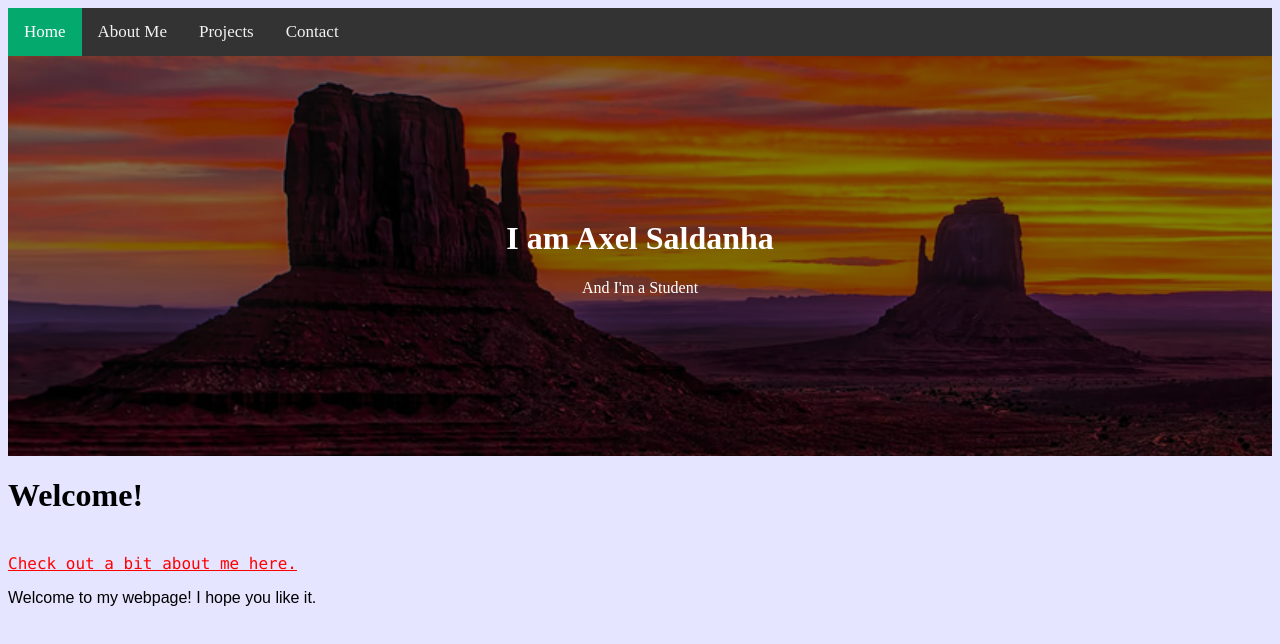
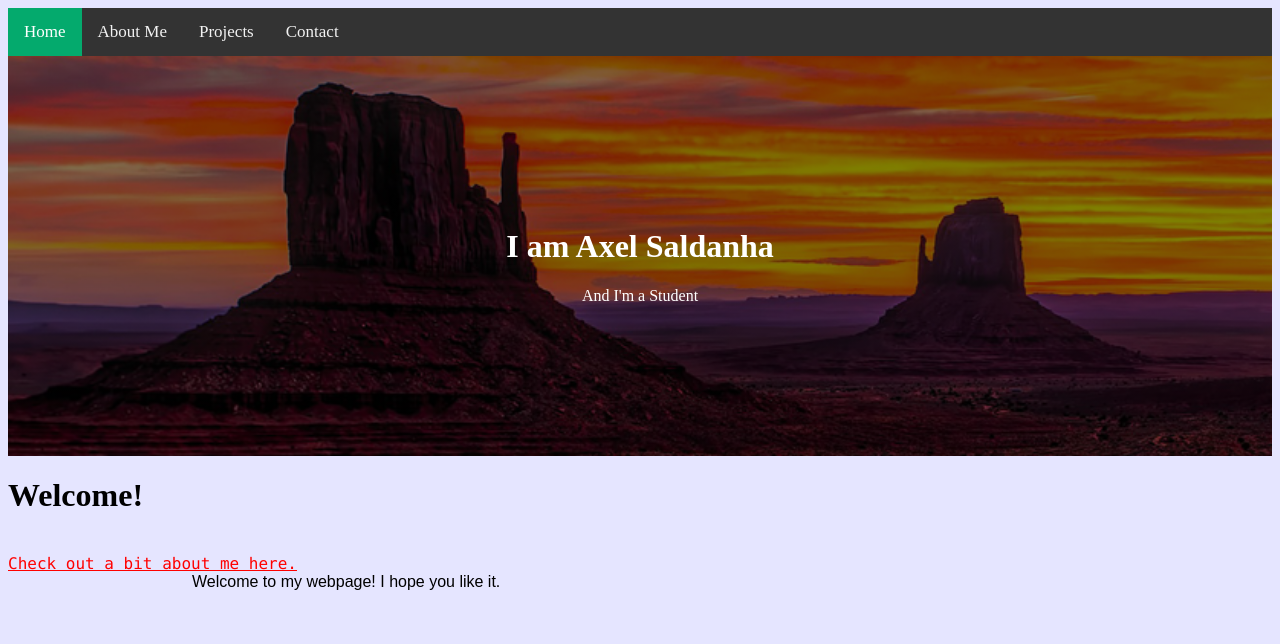
Before and after one commit to AxelSaldanha/APCSP, a plain HTML site: page index.html in a window 1280 px wide. Drawn offline with Linux system fonts and the light colour scheme.

Commit message:
Update style.css

```diff
--- a/style.css
+++ b/style.css
@@ -142,3 +142,8 @@ body, html {
 .image3 {
 	width:100%;
 }
+
+p {
+	max-width: 70vw;
+	margin: auto;
+}
```
